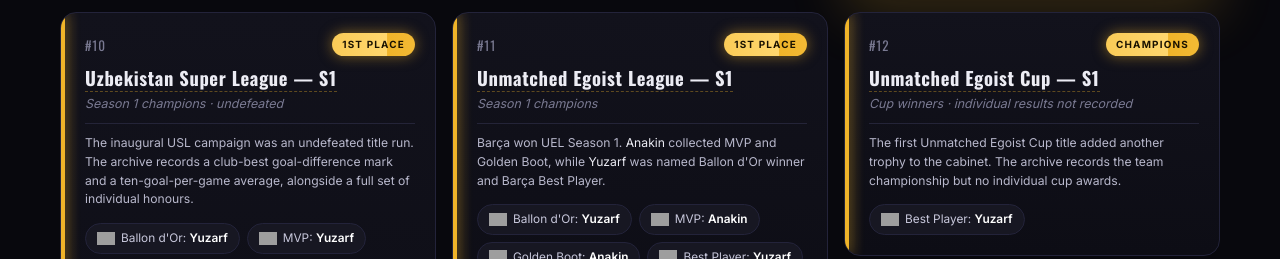
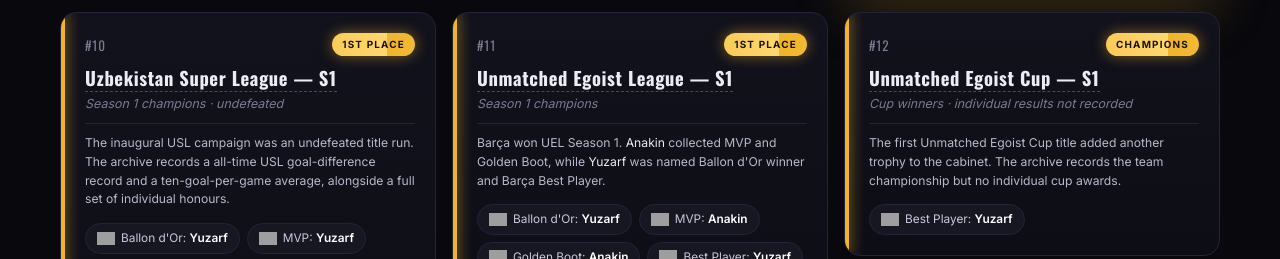
Before and after one commit to Aiden-uchiha/Barca_UEFC, a plain HTML site: page index.html in a window 1280 px wide. Shown: the part 4360-4619 px from the top of the page. Drawn offline with nearby package versions, Linux system fonts and the light colour scheme; grey boxes are pictures that could not be loaded.

Commit message:
Clarify the USL goal-difference record

```diff
--- a/index.html
+++ b/index.html
@@ -1212,7 +1212,7 @@ const ACHIEVEMENT_STORIES = {
   7:"The return to Nexus ended in third place. Gencay was selected as Barça Best Player and Shikai earned the Playmaker award.",
   8:"Barça reached the UECL final with a four-player squad. Shikai won Golden Boot and Barça Best Player; Yuzarf was named Playmaker.",
   9:"Japan (Barça) won the Unmatched Ego World Cup. Yuzarf swept the Ballon d'Or and Golden Boot, Shikai earned tournament MVP, and Tuna took Golden Gloves.",
-  10:"The inaugural USL campaign was an undefeated title run. The archive records a club-best goal-difference mark and a ten-goal-per-game average, alongside a full set of individual honours.",
+  10:"The inaugural USL campaign was an undefeated title run. The archive records a all-time USL goal-difference record and a ten-goal-per-game average, alongside a full set of individual honours.",
   11:"Barça won UEL Season 1. Anakin collected MVP and Golden Boot, while Yuzarf was named Ballon d'Or winner and Barça Best Player.",
   12:"The first Unmatched Egoist Cup title added another trophy to the cabinet. The archive records the team championship but no individual cup awards.",
   13:"USL Season 2 ended as runners-up. Shikai earned Barça Best Player, Rusue won Playmaker, and Hyper led the goalkeeper honours.",
```
